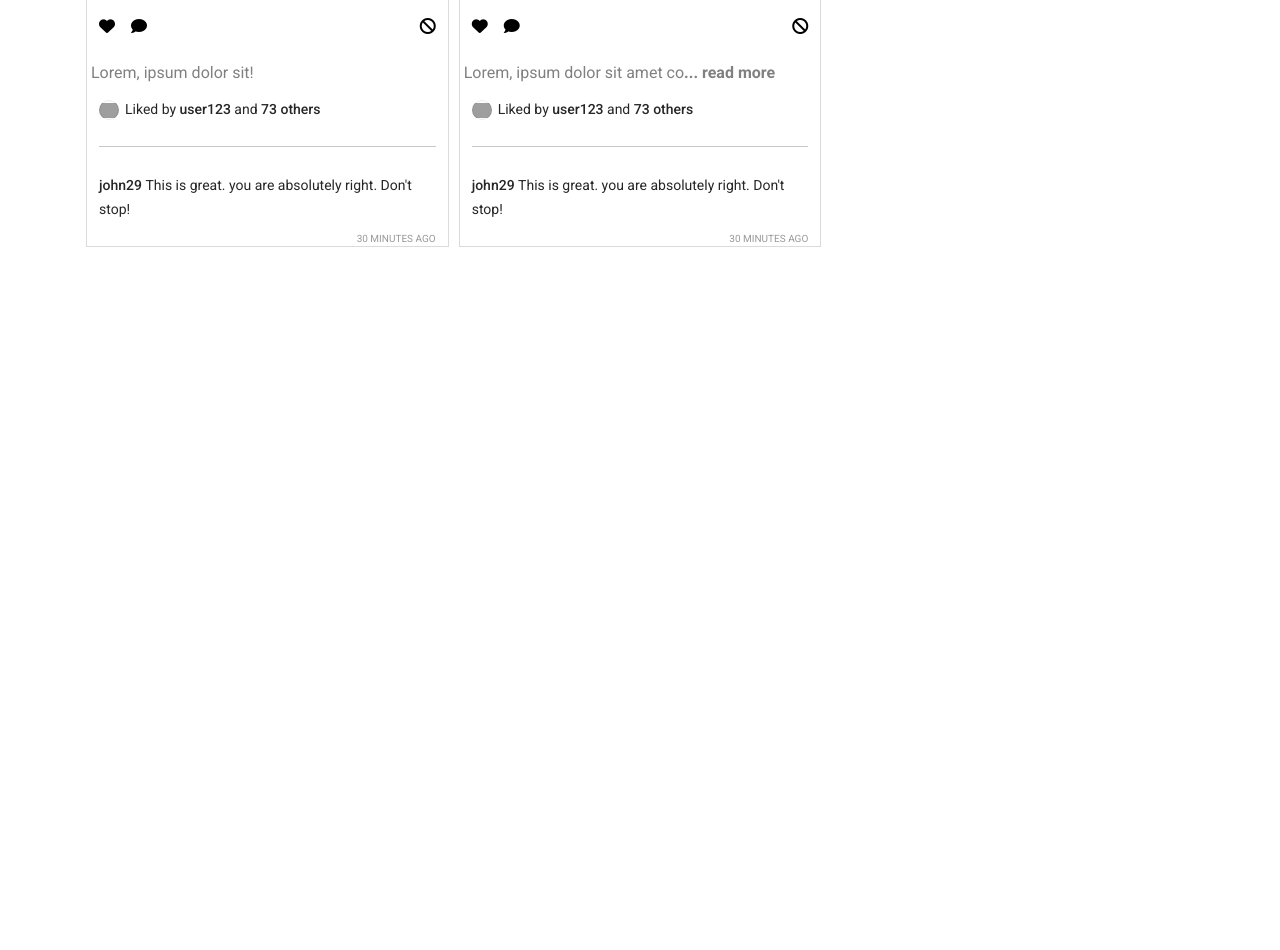
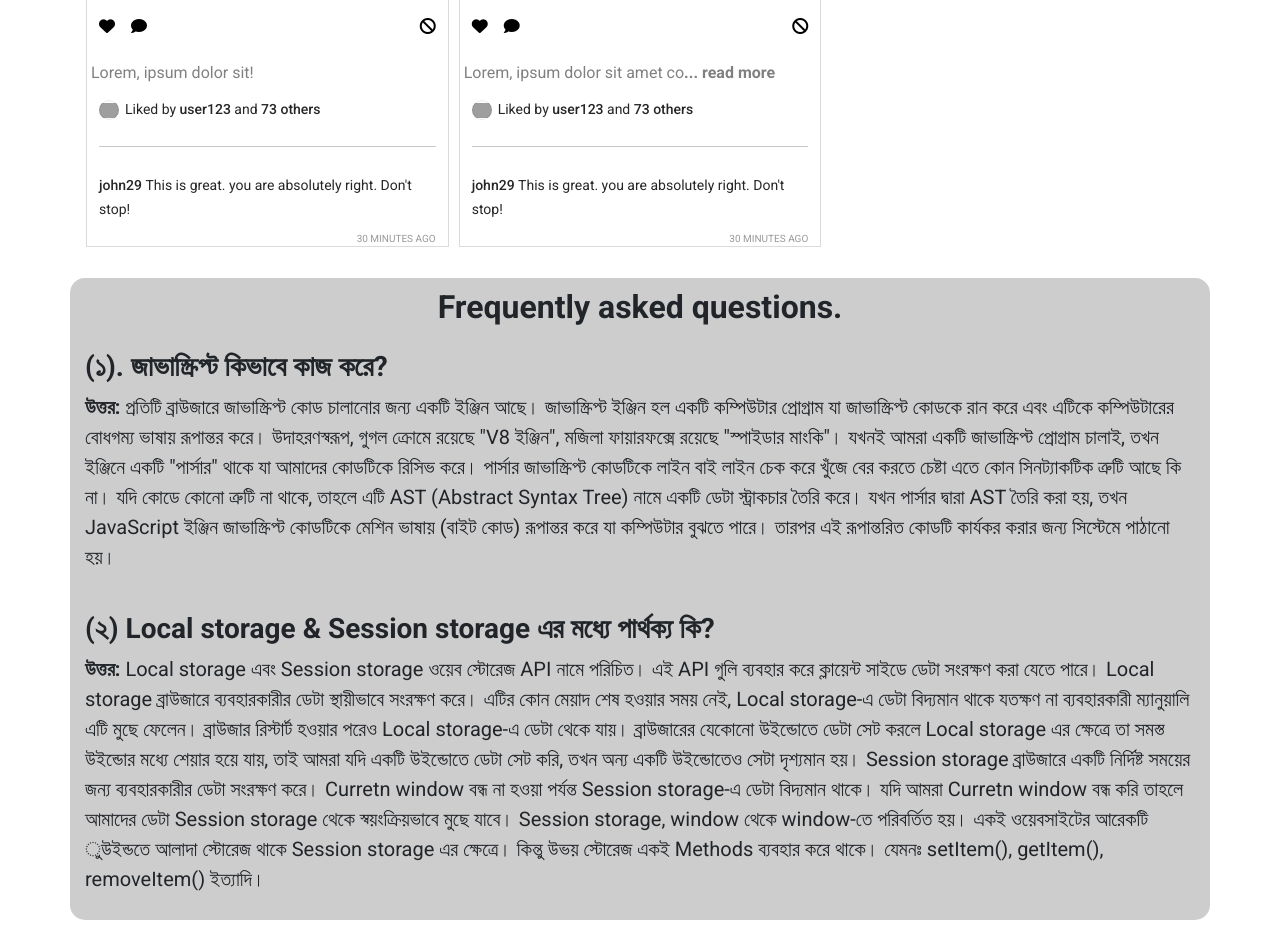
Before and after one commit to AbuKausar007/insta-sohor-assignment-7, a plain HTML site: page index.html in a window 1280 px wide. Shown: the part 1285-2235 px from the top of the page. Before the commit the page ends 1548 px from the top, so only its background shows below. Drawn offline with nearby package versions, Linux system fonts and the light colour scheme; grey boxes are pictures that could not be loaded.

Commit message:
bonus questions edited

```diff
--- a/css/style.css
+++ b/css/style.css
@@ -245,6 +245,14 @@ img {
   display: none;
 }
 
+#bonus-part{
+  background-color: #a7a7a78f;
+  border-radius: 15px;
+  padding: 10px 15px;
+  margin-top: 15px;
+  margin-bottom: 30px;
+}
+
 @media only screen and (max-width: 992px) {
   #posts {
     grid-template-columns: repeat(2, 1fr);
--- a/index.html
+++ b/index.html
@@ -77,17 +77,19 @@
                 <h1>Reported posts</h1>
             </div>
         </main>
-        <section>
+        <section id="bonus-part" class="container">
             <!-- Bonus Questions Answer -->
-            <!--
-            (1). How does JS works?
-            Ans: Every browser has a engine to run JavaScript code. Whenever we run a JavaScript program, a "parser" remains in the engine receives our code. The parser check the JavaScript code for syntactic errors in line by line. If there is no errors in the code, it creates a data structure called AST (Abstract Syntax Tree). When the AST is created by the parser, the JavaScript engine converts the JavaScript code into the machine language (byte code) that machine can understand.Then this converted code is sent to the system for execution.
+            <h2 class="text-center fw-bold pb-3">Frequently asked questions.</h2>
+            <h3 class="fw-bold">(১). জাভাস্ক্রিপ্ট কিভাবে কাজ করে?</h3>
+            <p class="fs-5">
+                <span class="fw-bold">উত্তর:</span> প্রতিটি ব্রাউজারে জাভাস্ক্রিপ্ট কোড চালানোর জন্য একটি ইঞ্জিন আছে। জাভাস্ক্রিপ্ট ইঞ্জিন হল একটি কম্পিউটার প্রোগ্রাম যা জাভাস্ক্রিপ্ট কোডকে রান করে এবং এটিকে কম্পিউটারের বোধগম্য ভাষায় রূপান্তর করে। উদাহরণস্বরূপ, গুগল ক্রোমে রয়েছে "V8 ইঞ্জিন", মজিলা ফায়ারফক্সে রয়েছে "স্পাইডার মাংকি"। যখনই আমরা একটি জাভাস্ক্রিপ্ট প্রোগ্রাম চালাই, তখন ইঞ্জিনে একটি "পার্সার" থাকে যা আমাদের কোডটিকে রিসিভ করে। পার্সার জাভাস্ক্রিপ্ট কোডটিকে লাইন বাই লাইন চেক করে খুঁজে বের করতে চেষ্টা এতে কোন সিনট্যাকটিক ত্রুটি আছে কি না। যদি কোডে কোনো ত্রুটি না থাকে, তাহলে এটি AST (Abstract Syntax Tree) নামে একটি ডেটা স্ট্রাকচার তৈরি করে। যখন পার্সার দ্বারা AST তৈরি করা হয়, তখন JavaScript ইঞ্জিন জাভাস্ক্রিপ্ট কোডটিকে মেশিন ভাষায় (বাইট কোড) রূপান্তর করে যা কম্পিউটার বুঝতে পারে। তারপর এই রূপান্তরিত কোডটি কার্যকর করার জন্য সিস্টেমে পাঠানো হয়।
+            </p>
+            <br>
+            <h3 class="fw-bold">(২) Local storage & Session storage এর মধ্যে পার্থক্য কি?</h3>
+           <p class="fs-5">
+                <span class="fw-bold">উত্তর:</span> Local storage এবং Session storage ওয়েব স্টোরেজ API নামে পরিচিত। এই API গুলি ব্যবহার করে ক্লায়েন্ট সাইডে ডেটা সংরক্ষণ করা যেতে পারে। Local storage ব্রাউজারে ব্যবহারকারীর ডেটা স্থায়ীভাবে সংরক্ষণ করে। এটির কোন মেয়াদ শেষ হওয়ার সময় নেই, Local storage-এ ডেটা বিদ্যমান থাকে যতক্ষণ না ব্যবহারকারী ম্যানুয়ালি এটি মুছে ফেলেন। ব্রাউজার রিস্টার্ট হওয়ার পরেও Local storage-এ ডেটা থেকে যায়। ব্রাউজারের যেকোনো উইন্ডোতে ডেটা সেট করলে Local storage এর ক্ষেত্রে তা সমস্ত উইন্ডোর মধ্যে শেয়ার হয়ে যায়, তাই আমরা যদি একটি উইন্ডোতে ডেটা সেট করি, তখন অন্য একটি উইন্ডোতেও সেটা দৃশ্যমান হয়। Session storage ব্রাউজারে একটি নির্দিষ্ট সময়ের জন্য ব্যবহারকারীর ডেটা সংরক্ষণ করে। Curretn window বন্ধ না হওয়া পর্যন্ত Session storage-এ ডেটা বিদ্যমান থাকে। যদি আমরা Curretn window বন্ধ করি তাহলে আমাদের ডেটা Session storage থেকে স্বয়ংক্রিয়ভাবে মুছে যাবে। Session storage, window থেকে window-তে পরিবর্তিত হয়। একই ওয়েবসাইটের আরেকটি ুউইন্ডতে আলাদা স্টোরেজ থাকে Session storage এর ক্ষেত্রে। কিন্তু উভয় স্টোরেজ একই Methods ব্যবহার করে থাকে। যেমনঃ setItem(), getItem(), removeItem() ইত্যাদি।
+           </p>
 
-            (2). Difference between local storage & session storage.
-            Ans: Local storage saves the user data permanently in the browser. The local storage is shared between all windows with the same origin, so if we set the data in one window, the change becomes visible in another one. The data does not expire, it remains after the browser restart.
-            Session storage saves the user data for a specific time in the browser. The session storage exists only within the current browser tab. Another tab with the same page will have a different storage.
-            But both storage provides same methods such as setItem(), getItem(), removeItem() etc.
-            -->
         </section>
         <footer></footer>
 
```
